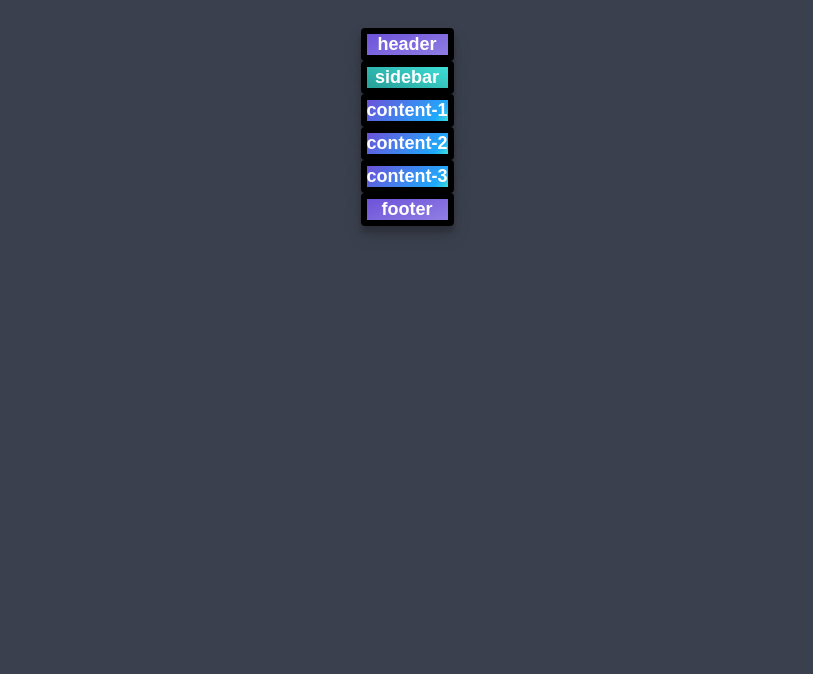
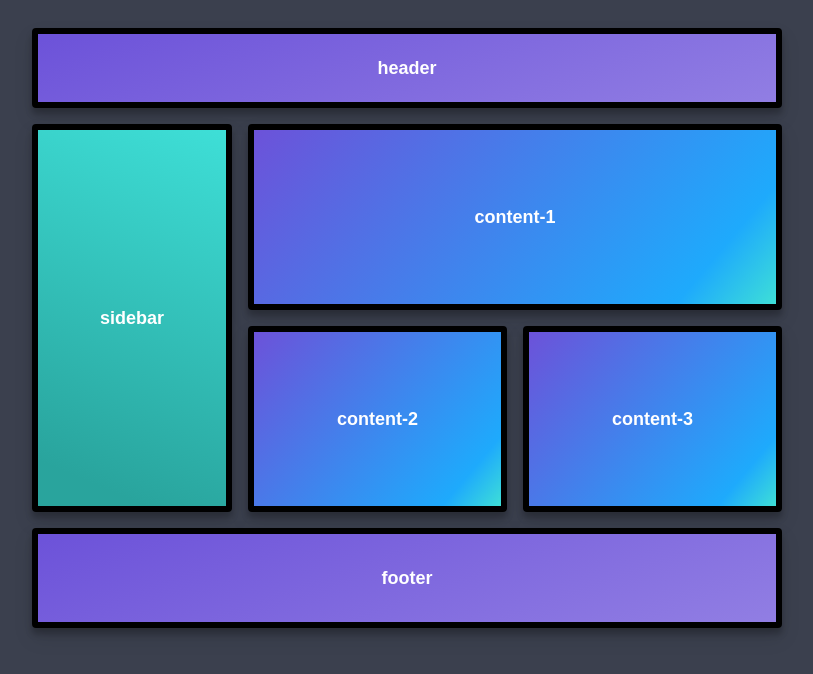
Before and after one commit to shayan881/template_project, a PHP site: page / in a window 1280 px wide. Shown: the top 674 px of the page, without its empty margins (233-1046 px from the left). Run offline with PHP 8.4, Linux system fonts and the light colour scheme.

Commit message:
session 47 completed simple project

```diff
--- a/css-grid/style.css
+++ b/css-grid/style.css
@@ -32,3 +32,41 @@ body {
 .content-3 {
     background-image: linear-gradient(130deg, #6c52d9 0%, #1eaafc 85%, #3edfd7 100%);
 }
+
+.container {
+    display: grid;
+    width: 750px;
+    height: 600px;
+    grid-template-columns: 200px 1fr 1fr;
+    grid-template-rows: 80px 1fr 1fr 100px;
+    grid-template-areas:
+        'header header header'
+        'sidebar content-1 content-1'
+        'sidebar content-2 content-3'
+        'footer footer footer';
+    gap: 1rem;
+}
+
+.header {
+    grid-area: header;
+}
+
+.sidebar {
+    grid-area: sidebar;
+}
+
+.content-1 {
+    grid-area: content-1;
+}
+
+.content-2 {
+    grid-area: content-2;
+}
+
+.content-3 {
+    grid-area: content-3;
+}
+
+.footer {
+    grid-area: footer;
+}
```
